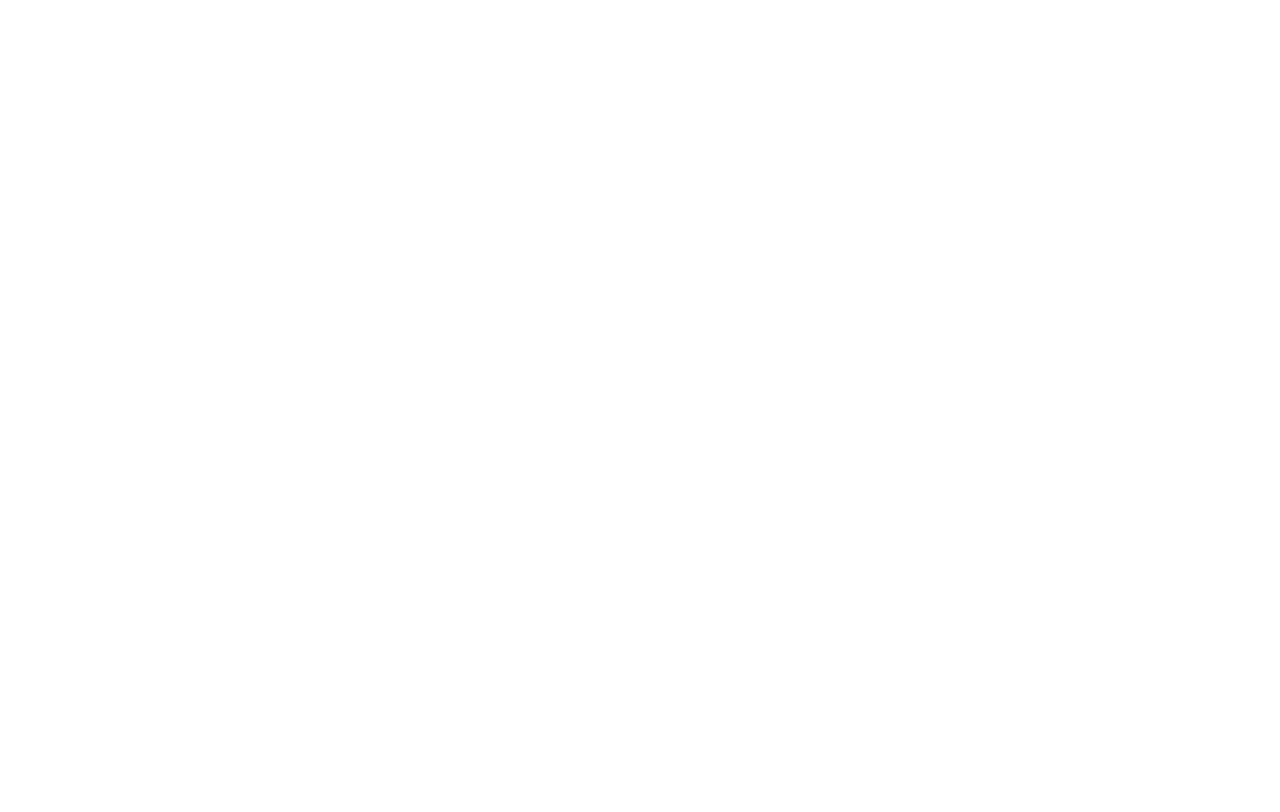
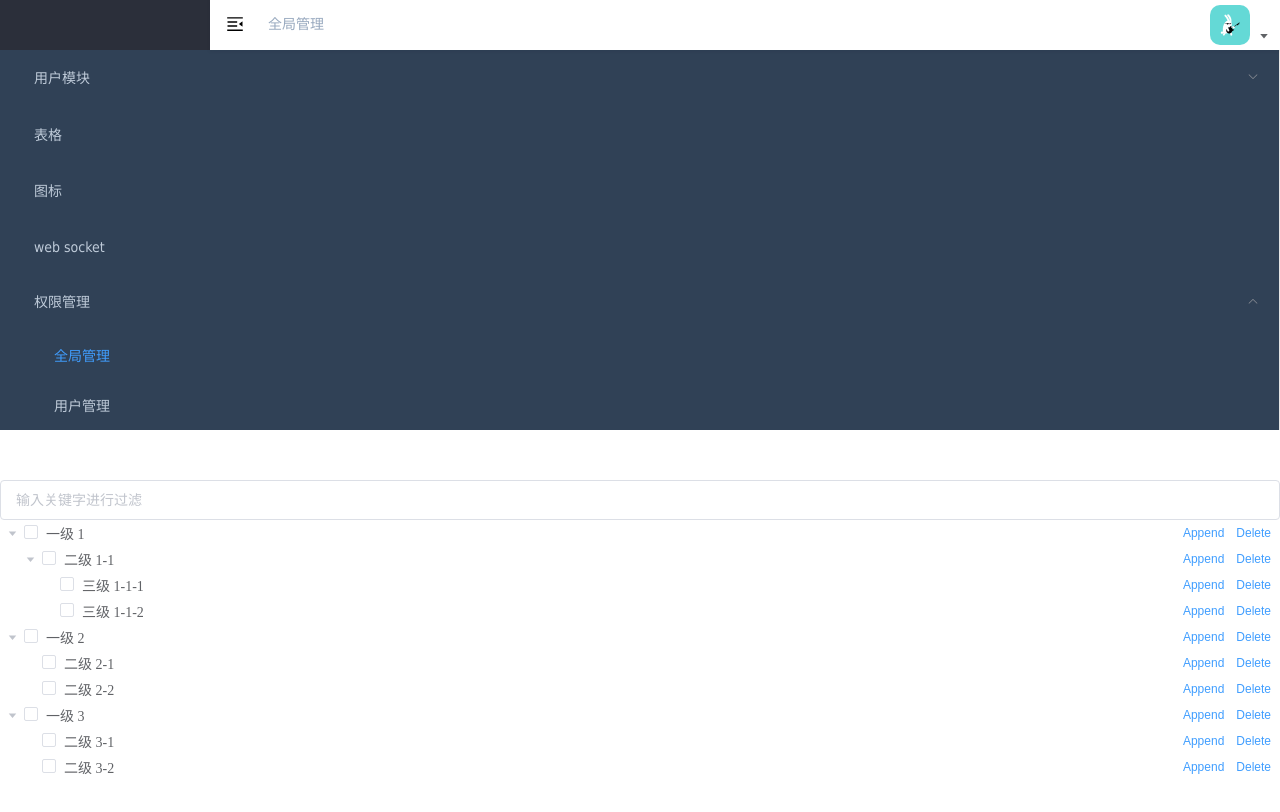
Before and after one commit to AvengerEug/vue-template, a Vue app: page /permission/admin in a window 1280 px wide. Shown: the top 812 px of the page. Built offline with nearby package versions, Linux system fonts and the light colour scheme.

Commit message:
新增权限页面、添加elemetnui官网的tree组件功能, 方便调研功能

```diff
--- a/src/constants/breadcrumb/index.js
+++ b/src/constants/breadcrumb/index.js
@@ -42,6 +42,21 @@
   routeName: 'socket-index'
 }
 
+const permissionIndex = {
+  displayName: 'router.permission-index',
+  routerName: 'permission-index'
+}
+
+const permissionUser = {
+  displayName: 'router.permission-user',
+  routerName: 'permission-user'
+}
+
+const permissionAdmin = {
+  displayName: 'router.permission-admin',
+  routerName: 'permission-admin'
+}
+
 
 module.exports = {
   'user-list': [ userList ],
@@ -49,5 +64,8 @@
   'user-create': [userList, userCreate],
   'example-table': [ exampleTable ],
   'icons-index': [ icons ],
-  'socket-index': [ socketIndex ]
+  'socket-index': [ socketIndex ],
+  'permission-index': [ permissionIndex ],
+  'permission-user': [ permissionUser],
+  'permission-admin': [ permissionAdmin ],
 }
--- a/src/constants/lang/zn.js
+++ b/src/constants/lang/zn.js
@@ -41,7 +41,10 @@
     'example': '栗子',
     'example-table': '表格',
     'icons': '图标',
-    'socket-index': 'web socket'
+    'socket-index': 'web socket',
+    'permission-index': '权限管理',
+    'permission-admin': '全局管理',
+    'permission-user': '用户管理'
   },
   icons: {
     index: '图标',
--- a/src/router/index.js
+++ b/src/router/index.js
@@ -119,6 +119,32 @@
           meta: { title: 'socket-index', icon: 'peoples'}
         }
       ]
+    },
+    {
+      path: '/permission',
+      component: Layout,
+      redirect: '/permission/admin',
+      name: 'permission-index',
+      meta: { title: 'permission-index', icon: 'tree-table'},
+      alwaysShow: true,
+      children: [
+        {
+          path: 'admin',
+          component: () => import('@/views/permission/admin'),
+          // 面包屑的名称
+          name: 'permission-admin',
+          // title: 侧边栏国际化的key
+          meta: { title: 'permission-admin', icon: 'tree'}
+        },
+        {
+          path: 'user',
+          component: () => import('@/views/permission/user'),
+          // 面包屑的名称
+          name: 'permission-user',
+          // title: 侧边栏国际化的key
+          meta: { title: 'permission-user', icon: 'tree'}
+        }
+      ]
     }
   ]
 })
--- /dev/null
+++ b/src/views/permission/admin/index.vue
@@ -0,0 +1,158 @@
+<template>
+  <el-container direction="vertical">
+    <el-input
+      placeholder="输入关键字进行过滤"
+      v-model="filterText" />
+
+    <el-tree
+      :data="data"
+      node-key="id"
+      show-checkbox
+      default-expand-all
+      @node-drag-start="handleDragStart"
+      @node-drag-enter="handleDragEnter"
+      @node-drag-leave="handleDragLeave"
+      @node-drag-over="handleDragOver"
+      @node-drag-end="handleDragEnd"
+      @node-drop="handleDrop"
+      draggable
+      :filter-node-method="filterNode"
+      :allow-drop="allowDrop"
+      :allow-drag="allowDrag"
+      :expand-on-click-node="false"
+      ref="tree">
+      <span class="custom-tree-node" slot-scope="{ node, data }">
+        <span>{{ node.label }}</span>
+        <span>
+          <el-button
+            type="text"
+            size="mini"
+            @click="() => append(data)">
+            Append
+          </el-button>
+          <el-button
+            type="text"
+            size="mini"
+            @click="() => remove(node, data)">
+            Delete
+          </el-button>
+        </span>
+      </span>
+    </el-tree>
+  </el-container>
+</template>
+
+<script>
+  let id = 1000
+
+  export default {
+    data() {
+      const data = [{
+        id: 1,
+        label: '一级 1',
+        children: [{
+          id: 4,
+          label: '二级 1-1',
+          children: [{
+            id: 9,
+            label: '三级 1-1-1'
+          }, {
+            id: 10,
+            label: '三级 1-1-2'
+          }]
+        }]
+      }, {
+        id: 2,
+        label: '一级 2',
+        children: [{
+          id: 5,
+          label: '二级 2-1'
+        }, {
+          id: 6,
+          label: '二级 2-2'
+        }]
+      }, {
+        id: 3,
+        label: '一级 3',
+        children: [{
+          id: 7,
+          label: '二级 3-1'
+        }, {
+          id: 8,
+          label: '二级 3-2'
+        }]
+      }]
+      return {
+        filterText: '',
+        data: JSON.parse(JSON.stringify(data)),
+        defaultProps: {
+          children: 'children',
+          label: 'label'
+        }
+      }
+    },
+    methods: {
+      append(data) {
+        const newChild = { id: id++, label: 'testtest', children: [] };
+        if (!data.children) {
+          this.$set(data, 'children', []);
+        }
+        data.children.push(newChild);
+      },
+      remove(node, data) {
+        const parent = node.parent;
+        const children = parent.data.children || parent.data;
+        const index = children.findIndex(d => d.id === data.id);
+        children.splice(index, 1);
+      },
+      filterNode(value, data) {
+        if (!value) return true;
+        return data.label.indexOf(value) !== -1;
+      },
+      handleDragStart(node, ev) {
+        console.log('drag start', node);
+      },
+      handleDragEnter(draggingNode, dropNode, ev) {
+        console.log('tree drag enter: ', dropNode.label);
+      },
+      handleDragLeave(draggingNode, dropNode, ev) {
+        console.log('tree drag leave: ', dropNode.label);
+      },
+      handleDragOver(draggingNode, dropNode, ev) {
+        console.log('tree drag over: ', dropNode.label);
+      },
+      handleDragEnd(draggingNode, dropNode, dropType, ev) {
+        console.log('tree drag end: ', dropNode && dropNode.label, dropType);
+      },
+      handleDrop(draggingNode, dropNode, dropType, ev) {
+        console.log('tree drop: ', dropNode.label, dropType);
+      },
+      allowDrop(draggingNode, dropNode, type) {
+        if (dropNode.data.label === '二级 3-1') {
+          return type !== 'inner';
+        } else {
+          return true;
+        }
+      },
+      allowDrag(draggingNode) {
+        return draggingNode.data.label.indexOf('三级 3-2-2') === -1;
+      }
+    },
+    watch: {
+      filterText(val) {
+        this.$refs.tree.filter(val);
+      }
+    }
+  }
+</script>
+
+<style>
+  .custom-tree-node {
+    flex: 1;
+    display: flex;
+    align-items: center;
+    justify-content: space-between;
+    font-size: 14px;
+    padding-right: 8px;
+  }
+</style>
--- /dev/null
+++ b/src/views/permission/user/index.vue
@@ -0,0 +1,122 @@
+<template>
+  <el-container direction="vertical">
+    <el-input
+      placeholder="输入关键字进行过滤"
+      v-model="filterText" />
+
+    <el-tree
+      :data="data"
+      node-key="id"
+      show-checkbox
+      default-expand-all
+      @node-drag-start="handleDragStart"
+      @node-drag-enter="handleDragEnter"
+      @node-drag-leave="handleDragLeave"
+      @node-drag-over="handleDragOver"
+      @node-drag-end="handleDragEnd"
+      @node-drop="handleDrop"
+      draggable
+      :filter-node-method="filterNode"
+      :allow-drop="allowDrop"
+      :allow-drag="allowDrag"
+      ref="tree" />
+  </el-container>
+</template>
+
+<script>
+  export default {
+    data() {
+      return {
+        filterText: '',
+        data: [{
+          id: 1,
+          label: '一级 1',
+          children: [{
+            id: 4,
+            label: '二级 1-1',
+            children: [{
+              id: 9,
+              label: '三级 1-1-1'
+            }, {
+              id: 10,
+              label: '三级 1-1-2'
+            }]
+          }]
+        }, {
+          id: 2,
+          label: '一级 2',
+          children: [{
+            id: 5,
+            label: '二级 2-1'
+          }, {
+            id: 6,
+            label: '二级 2-2'
+          }]
+        }, {
+          id: 3,
+          label: '一级 3',
+          children: [{
+            id: 7,
+            label: '二级 3-1'
+          }, {
+            id: 8,
+            label: '二级 3-2',
+            children: [{
+             id: 11,
+              label: '三级 3-2-1'
+            }, {
+              id: 12,
+              label: '三级 3-2-2'
+            }, {
+              id: 13,
+              label: '三级 3-2-3'
+            }]
+          }]
+        }],
+        defaultProps: {
+          children: 'children',
+          label: 'label'
+        }
+      };
+    },
+    methods: {
+      filterNode(value, data) {
+        if (!value) return true;
+        return data.label.indexOf(value) !== -1;
+      },
+      handleDragStart(node, ev) {
+        console.log('drag start', node);
+      },
+      handleDragEnter(draggingNode, dropNode, ev) {
+        console.log('tree drag enter: ', dropNode.label);
+      },
+      handleDragLeave(draggingNode, dropNode, ev) {
+        console.log('tree drag leave: ', dropNode.label);
+      },
+      handleDragOver(draggingNode, dropNode, ev) {
+        console.log('tree drag over: ', dropNode.label);
+      },
+      handleDragEnd(draggingNode, dropNode, dropType, ev) {
+        console.log('tree drag end: ', dropNode && dropNode.label, dropType);
+      },
+      handleDrop(draggingNode, dropNode, dropType, ev) {
+        console.log('tree drop: ', dropNode.label, dropType);
+      },
+      allowDrop(draggingNode, dropNode, type) {
+        if (dropNode.data.label === '二级 3-1') {
+          return type !== 'inner';
+        } else {
+          return true;
+        }
+      },
+      allowDrag(draggingNode) {
+        return draggingNode.data.label.indexOf('三级 3-2-2') === -1;
+      }
+    },
+    watch: {
+      filterText(val) {
+        this.$refs.tree.filter(val);
+      }
+    }
+  }
+</script>
```
